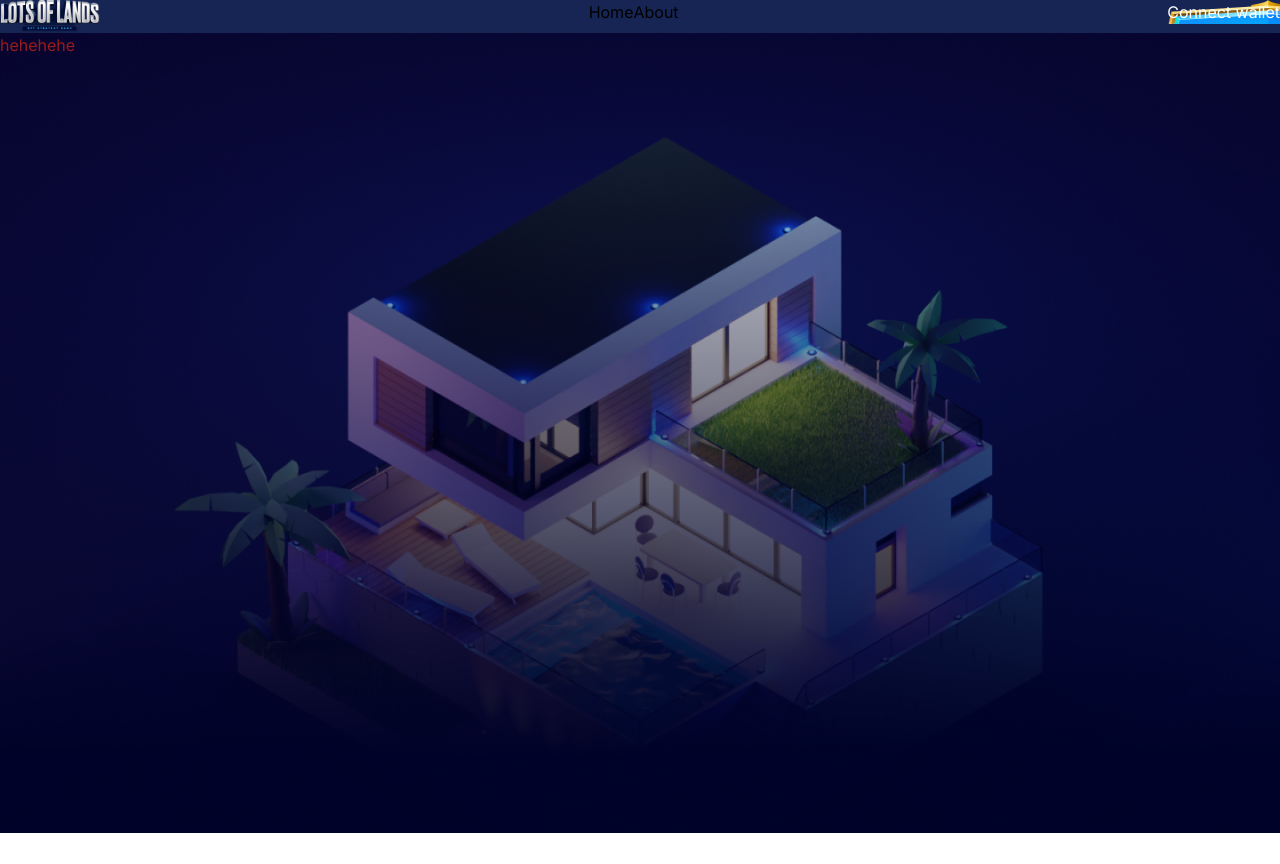
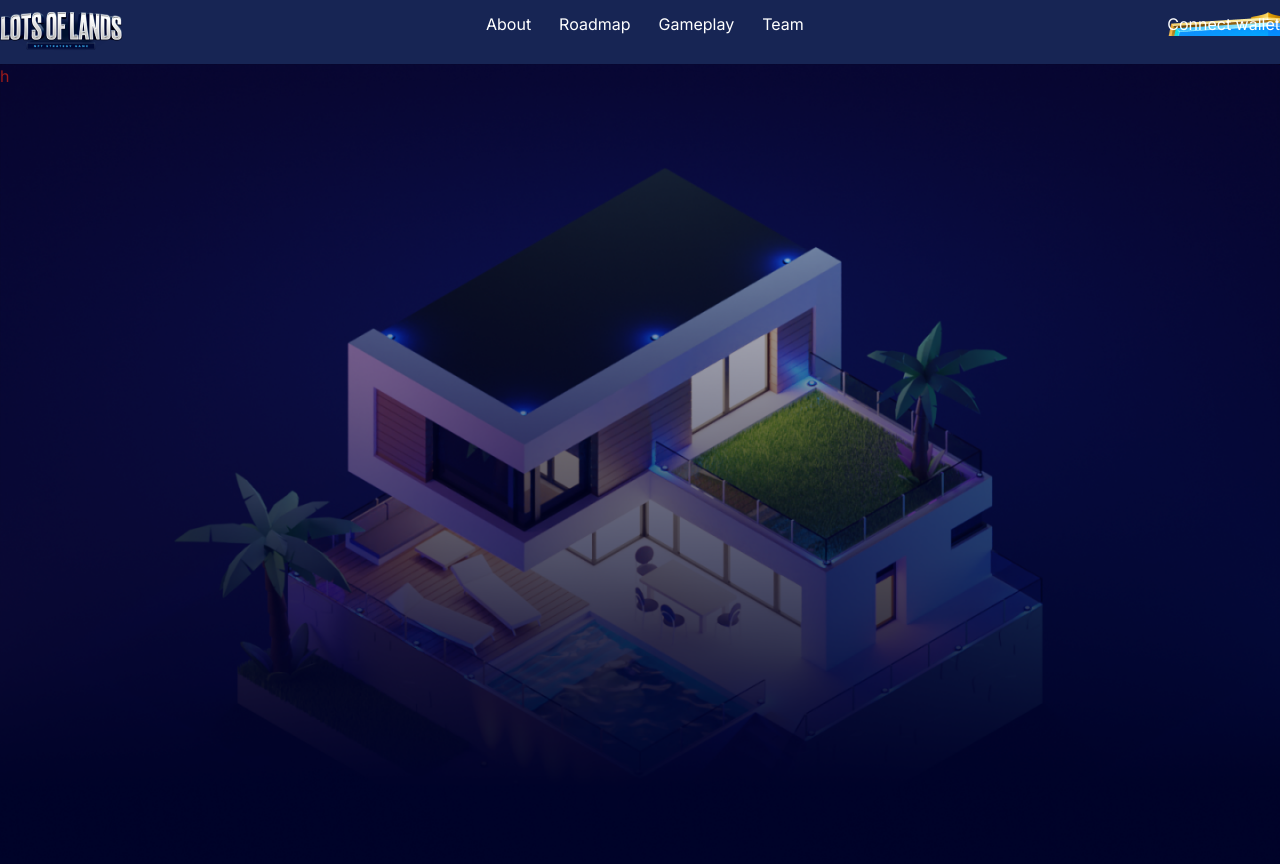
Before and after one commit to michaelNuel/lostlands, a Next.js app: page / in a window 1280 px wide. Before the commit the page ends 833 px from the top, so only its background shows below. Built offline with nearby package versions, Linux system fonts and the light colour scheme.

Commit message:
small things

```diff
--- a/src/app/Sections/Heropage/Heropag.tsx
+++ b/src/app/Sections/Heropage/Heropag.tsx
@@ -2,7 +2,7 @@ export default function Heropag() {
   return (
     <div className="hero h-screen ">
       <div className="container mx-auto">
-         <h1 className="text-red-800">hehehehe</h1>
+         <h1 className="text-red-800">h</h1>
       </div>
     </div>
 
--- a/src/app/Sections/Navbar/Navbar.tsx
+++ b/src/app/Sections/Navbar/Navbar.tsx
@@ -5,22 +5,30 @@ export default function Navbar() {
    const navLink = [
     {
         id:"1",
-        links:"Home"
+        links:"About"
     },
     {
         id:"2",
-        links:"About"
+        links:"Roadmap"
+    },
+    {
+        id:"3",
+        links:"Gameplay"
+    },
+    {
+        id:"4",
+        links:"Team"
     }
    ]
 
   return (
     <div className="bg-blue-950 border-transparent">
        <div className="container mx-auto">
-         <div className="flex justify-between gap-3">
+         <div className="flex justify-between gap-3 py-3">
             <div>
                 <Image
                   alt={"#"}
-                  width={100}
+                  width={122.52}
                   height={100}
                   src={"/bg-01 3.png"}
                 />
--- a/src/app/Sections/Navbar/Navbarlist.tsx
+++ b/src/app/Sections/Navbar/Navbarlist.tsx
@@ -7,10 +7,10 @@ type NavbarlistProps = {
 
 export default function Navbarlist(props:NavbarlistProps) {
   return (
-    <ul className="flex justify-around">
+    <ul className="flex justify-around gap-7">
        {props.data.map(item => {
         return (
-          <li key={item.id}>{item.links}</li>
+          <li className="text-white text-base" key={item.id}>{item.links}</li>
         )
        })}
     </ul>
--- a/src/app/globals.css
+++ b/src/app/globals.css
@@ -1,17 +1,17 @@
 @tailwind base;
 @tailwind components;
 @tailwind utilities;
-/* @import "tailwindcss/base";
 
-@import "tailwindcss/components";
-
-@import "tailwindcss/utilities"; */
-
+@import url('https://fonts.googleapis.com/css2?family=Jost:wght@200;300;400;500;600;700;800&family=Nunito+Sans:opsz,wght@6..12,200;6..12,300;6..12,400;6..12,600;6..12,700&family=Plus+Jakarta+Sans:wght@300;400;500;600;700;800&display=swap');
 
 *{
   padding: 0;
   margin:0;
   box-sizing: border-box;
+}
+
+body{
+  font-family: 'Jost', sans-serif;
 }
 
 .hero{
```
